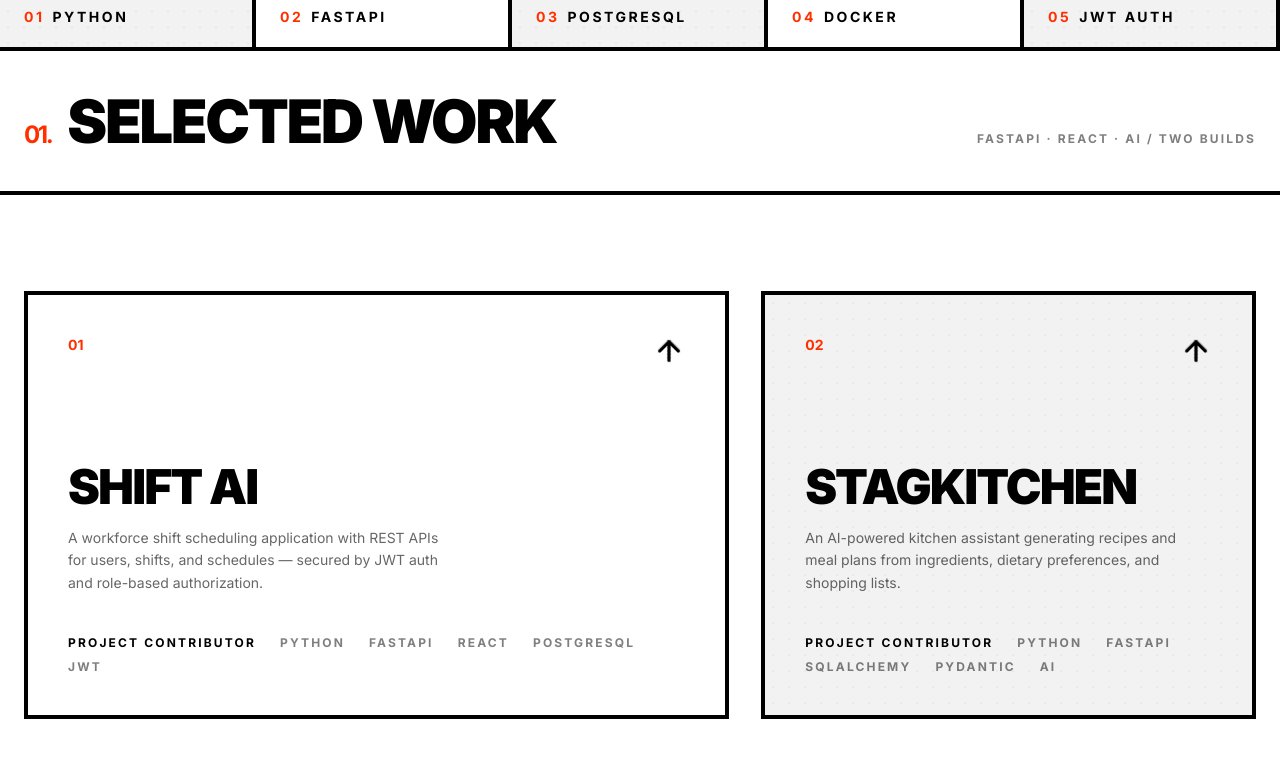
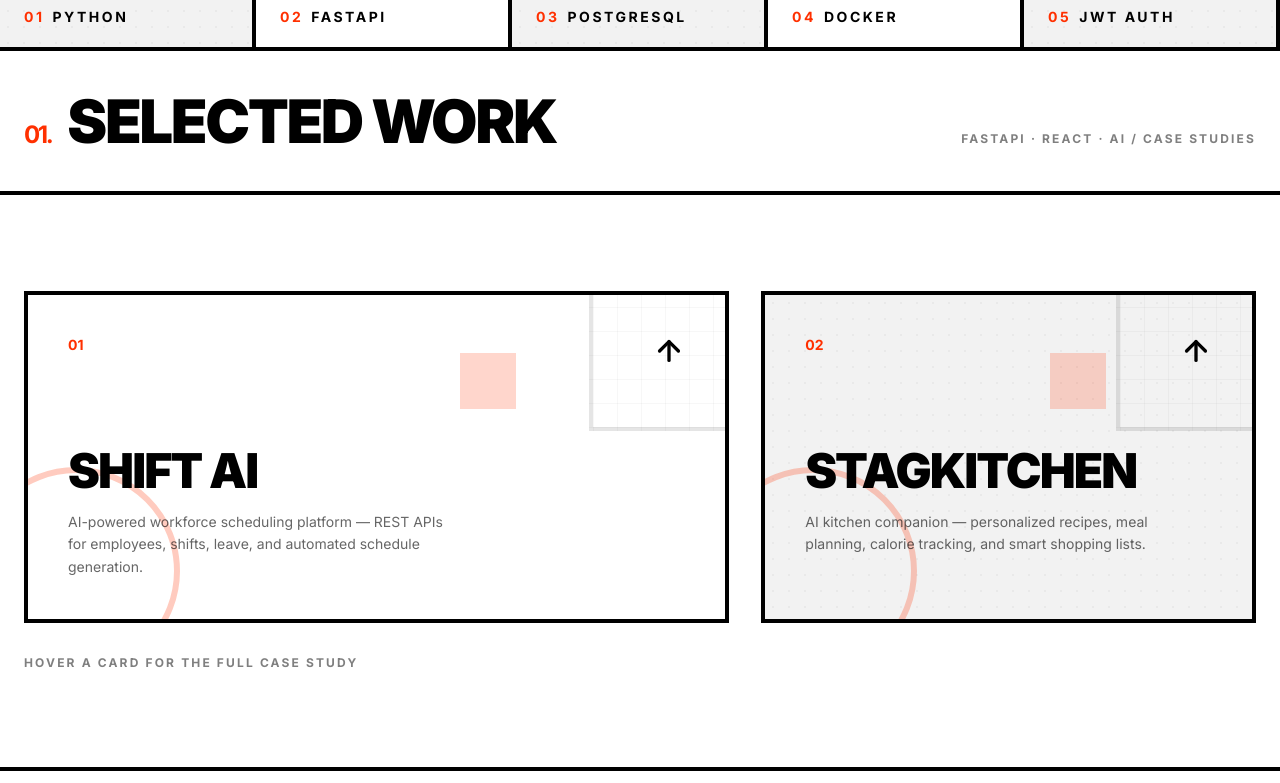
Before and after one commit to hari1vkp/portfolio1, a React (Vite) app: page / in a window 1280 px wide. Shown: the part 1080-1863 px from the top of the page. Built offline with nearby package versions, Linux system fonts and the light colour scheme.

Commit message:
feat: implement interactive project case study cards and adjust hero heading typography

```diff
--- a/src/components/Hero.jsx
+++ b/src/components/Hero.jsx
@@ -33,18 +33,18 @@ export default function Hero() {
       <div className="mx-auto max-w-[1400px] px-6 pt-[120px] pb-16 lg:pt-[160px] lg:pb-24">
         <div className="grid grid-cols-1 gap-16 lg:grid-cols-12 lg:gap-10">
           {/* 7 : 5 asymmetry — type dominates, art supports */}
-          <div className="lg:col-span-7">
+          <div className="relative z-10 lg:col-span-7">
             <p className="mb-8 flex items-center gap-3 text-xs font-bold uppercase tracking-label sm:text-sm">
               <span className="size-3 bg-swiss-accent" aria-hidden="true" />
               Hariharasudhan R — Portfolio 2026 · India
             </p>
 
-            <h1 className="text-[clamp(4rem,13vw,10rem)] font-black uppercase leading-[0.88] tracking-display">
+            <h1 className="text-[clamp(3.5rem,11vw,7.5rem)] font-black uppercase leading-[0.92] tracking-display">
               Python
               <br />
               <span
                 className="text-transparent"
-                style={{ WebkitTextStroke: '3px #000' }}
+                style={{ WebkitTextStroke: '2.5px #FC3000' }}
               >
                 Developer
               </span>
--- a/src/components/Work.jsx
+++ b/src/components/Work.jsx
@@ -1,71 +1,182 @@
+import { useState } from 'react'
 import { ArrowUpRight } from 'lucide-react'
 import SectionHeader from './ui/SectionHeader.jsx'
 
 const projects = [
   {
+    id: 'shift-ai',
     title: 'Shift AI',
-    meta: 'Project Contributor',
+    role: 'Backend Developer',
+    span: 'lg:col-span-7',
+    base: 'bg-white',
     tags: ['Python', 'FastAPI', 'React', 'PostgreSQL', 'JWT'],
-    desc: 'A workforce shift scheduling application with REST APIs for users, shifts, and schedules — secured by JWT auth and role-based authorization.',
-    span: 'lg:col-span-7',
-    texture: false,
+    summary:
+      'AI-powered workforce scheduling platform — REST APIs for employees, shifts, leave, and automated schedule generation.',
+    description:
+      'Shift AI simplifies workforce scheduling end to end. Administrators manage employees, create shifts, handle leave and availability, and generate efficient schedules from employee preferences and organizational requirements. A centralized dashboard lets managers run assignments while employees track their own schedules, availability, and leave — reducing manual work and avoiding conflicts.',
+    points: [
+      'REST APIs with Python & FastAPI',
+      'Employee & shift management logic',
+      'Database models + CRUD operations',
+      'Authentication & authorization',
+      'Shift creation, assignment & availability APIs',
+      'Validation, error handling & API responses',
+      'Backend integration with React frontend',
+      'API testing + Git/GitHub workflow',
+    ],
   },
   {
+    id: 'stagkitchen',
     title: 'StagKitchen',
-    meta: 'Project Contributor',
-    tags: ['Python', 'FastAPI', 'SQLAlchemy', 'Pydantic', 'AI'],
-    desc: 'An AI-powered kitchen assistant generating recipes and meal plans from ingredients, dietary preferences, and shopping lists.',
+    role: 'Backend Developer',
     span: 'lg:col-span-5',
-    texture: true,
+    base: 'swiss-dots bg-swiss-muted',
+    tags: ['Python', 'FastAPI', 'AI/GenAI', 'Next.js', 'SQL'],
+    summary:
+      'AI kitchen companion — personalized recipes, meal planning, calorie tracking, and smart shopping lists.',
+    description:
+      'StagKitchen is an AI-powered kitchen companion built on Python, FastAPI, Next.js, and Tailwind CSS. It generates personalized recipes from available ingredients, dietary preferences, and nutritional needs — then plans meals, calculates calories, identifies ingredients, and builds smart shopping lists, making it easier to decide what to cook and eat healthier.',
+    points: [
+      'Recipe generation & management APIs',
+      'Dietary preference business logic',
+      'Meal planning + calorie calculation APIs',
+      'Ingredient-based recipe generation',
+      'Shopping-list APIs from recipes & plans',
+      'Database models + CRUD operations',
+      'AI service integration with FastAPI',
+      'Next.js frontend integration & debugging',
+    ],
   },
 ]
 
 function ProjectCard({ project, index }) {
+  // Hover, keyboard focus, and touch-tap all route through one flag
+  const [engaged, setEngaged] = useState(false)
+
   return (
-    <a
-      href="#contact"
-      className={`swiss-focus group flex flex-col border-4 border-swiss-fg p-8 transition-colors duration-200 ease-out hover:bg-swiss-fg hover:text-white sm:p-10 ${project.texture ? 'swiss-dots bg-swiss-muted' : 'bg-white'} ${project.span}`}
+    <article
+      tabIndex={0}
+      onMouseEnter={() => setEngaged(true)}
+      onMouseLeave={() => setEngaged(false)}
+      onFocus={() => setEngaged(true)}
+      onBlur={(e) => {
+        if (!e.currentTarget.contains(e.relatedTarget)) setEngaged(false)
+      }}
+      className={`swiss-focus relative flex cursor-default flex-col overflow-hidden border-4 border-swiss-fg p-8 transition-all duration-200 ease-out sm:p-10 ${
+        engaged ? '-translate-y-1 bg-swiss-fg text-white' : project.base
+      } ${project.span}`}
     >
-      <div className="flex items-start justify-between">
+      {/* hover parallax layers — each zooms at a different rate */}
+      <div aria-hidden="true" className="pointer-events-none absolute inset-0">
+        <div
+          className={`swiss-grid-pattern absolute -right-10 -top-10 size-44 border-4 border-swiss-fg/10 transition-transform duration-200 ease-out ${
+            engaged ? 'scale-125' : 'scale-100'
+          }`}
+        />
+        <div
+          className={`absolute -bottom-14 -left-14 size-52 rounded-full border-[6px] border-swiss-accent/25 transition-transform duration-200 ease-out ${
+            engaged ? 'scale-110' : 'scale-100'
+          }`}
+        />
+        <div
+          className={`absolute right-[30%] top-[18%] size-14 bg-swiss-accent/20 transition-transform duration-200 ease-out ${
+            engaged ? 'scale-150' : 'scale-100'
+          }`}
+        />
+      </div>
+
+      <div
+        className={`relative z-10 flex h-full flex-col transition-transform duration-200 ease-out ${
+          engaged ? 'scale-[1.02]' : 'scale-100'
+        }`}
+      >
+        <div className="flex w-full items-start justify-between">
           <span className="text-sm font-bold text-swiss-accent">
             0{index + 1}
           </span>
           <ArrowUpRight
             size={32}
             strokeWidth={2.5}
-          className="-rotate-45 transition-transform duration-200 ease-out group-hover:rotate-0"
+            className={`transition-transform duration-200 ease-out ${
+              engaged ? 'rotate-0' : '-rotate-45'
+            }`}
           />
         </div>
 
-      <h3 className="mt-16 text-4xl font-black uppercase tracking-display sm:text-5xl lg:mt-24">
+        <h3 className="mt-14 text-4xl font-black uppercase tracking-display sm:text-5xl lg:mt-20">
           {project.title}
         </h3>
-      <p className="mt-4 max-w-sm text-sm leading-relaxed text-black/60 group-hover:text-white/70">
-        {project.desc}
+        <p className="mt-4 max-w-sm text-left text-sm leading-relaxed text-black/60">
+          {project.summary}
+        </p>
+      </div>
+
+      {/* case-study overlay — arrives like the showcase zoom, settling to rest */}
+      <div
+        aria-hidden={!engaged}
+        className={`absolute inset-0 z-20 flex flex-col border-t-0 bg-swiss-fg p-8 text-white transition-all duration-200 ease-out sm:p-10 ${
+          engaged
+            ? 'translate-y-0 scale-100 opacity-100'
+            : 'pointer-events-none translate-y-4 scale-[1.06] opacity-0'
+        }`}
+      >
+        <div className="flex items-center justify-between">
+          <span className="text-xs font-bold uppercase tracking-label text-swiss-accent">
+            {project.title} — Case study
+          </span>
+          <span className="text-xs font-bold uppercase tracking-label text-white/50">
+            Role — {project.role}
+          </span>
+        </div>
+
+        <p className="mt-6 max-w-lg text-sm leading-relaxed text-white/75">
+          {project.description}
         </p>
 
-      <ul className="mt-auto flex flex-wrap gap-x-6 gap-y-2 pt-10 text-xs font-bold uppercase tracking-label">
-        <li>{project.meta}</li>
-        {project.tags.map((tag) => (
-          <li key={tag} className="text-black/50 group-hover:text-white/50">
+        <ul className="mt-6 grid gap-x-8 gap-y-2 overflow-y-auto sm:grid-cols-2">
+          {project.points.map((point) => (
+            <li
+              key={point}
+              className="flex items-start gap-3 text-xs font-bold uppercase tracking-wide text-white/85"
+            >
+              <span
+                className="mt-[5px] size-1.5 shrink-0 bg-swiss-accent"
+                aria-hidden="true"
+              />
+              {point}
+            </li>
+          ))}
+        </ul>
+
+        <ul className="mt-auto flex flex-wrap gap-x-6 gap-y-2 pt-6 text-xs font-bold uppercase tracking-label">
+          {project.tags.map((tag, i) => (
+            <li key={tag} className={i === 0 ? '' : 'text-white/50'}>
               {tag}
             </li>
           ))}
         </ul>
-    </a>
+      </div>
+    </article>
   )
 }
 
 export default function Work() {
   return (
     <section id="work" aria-label="Selected work" className="scroll-mt-[72px]">
-      <SectionHeader index="01" title="Selected work" meta="FastAPI · React · AI / Two builds" />
+      <SectionHeader index="01" title="Selected work" meta="FastAPI · React · AI / Case studies" />
       <div className="mx-auto max-w-[1400px] px-6 py-16 lg:py-24">
         <div className="grid grid-cols-1 gap-8 lg:grid-cols-12">
-          {projects.map((p, i) => (
-            <ProjectCard key={p.title} project={p} index={i} />
+          {projects.map((project, index) => (
+            <ProjectCard key={project.id} project={project} index={index} />
           ))}
         </div>
+        <p className="mt-8 text-xs font-bold uppercase tracking-label text-black/50">
+          Hover a card for the full case study
+        </p>
+        <p className="sr-only">
+          Each project card reveals its full case study description,
+          responsibilities, and tech stack on hover or keyboard focus.
+        </p>
       </div>
     </section>
   )
```
Lines whose indentation alone changed are shown as unchanged.
